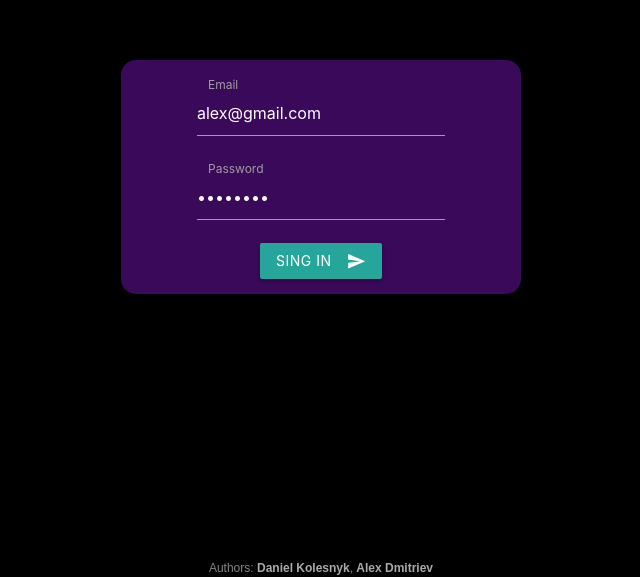
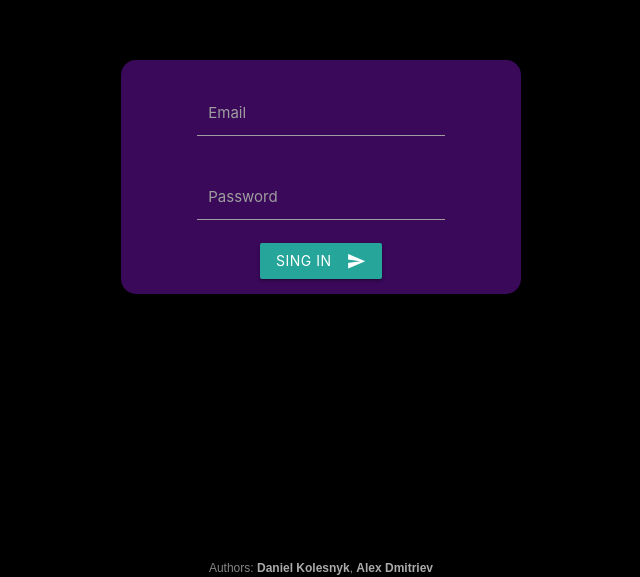
Before and after one commit to alex-odesit/secret_friend_admin, a Vue app: page / in a window 1280 px wide. Shown: the part 223-800 px from the top of the page, without its empty margins (319-959 px from the left). Built offline with nearby package versions, Linux system fonts and the light colour scheme; what short-unique-id would draw is missing.

Commit message:
delete password and login

```diff
--- a/src/views/Auth.vue
+++ b/src/views/Auth.vue
@@ -50,8 +50,8 @@ export default defineComponent({
     name: 'Auth',
     data: (): data => ({
         form: {
-            email: 'alex@gmail.com',
-            password: 'testtest'
+            email: '',
+            password: ''
         },
         isLoading: false,
         isValid: true
```
